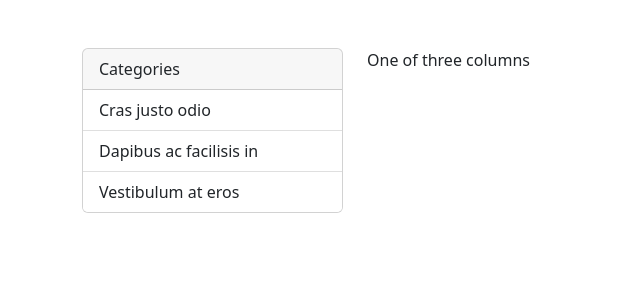
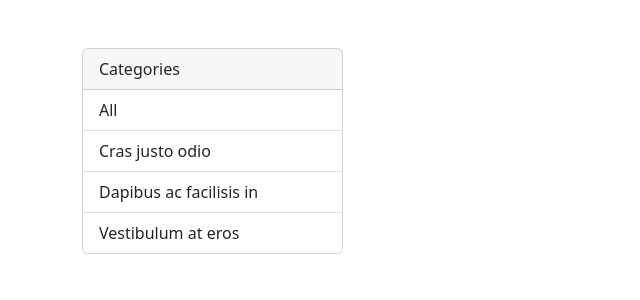
Before and after one commit to Thuotracy/photo-album, a Django app: page / in a window 1280 px wide. Shown: the top 300 px of the page, without its empty margins (0-640 px from the left). Run offline with Django 4.2, Linux system fonts and the light colour scheme.

Commit message:
created an option for all in the menu

```diff
--- a/photos/templates/photos/gallery.html
+++ b/photos/templates/photos/gallery.html
@@ -19,6 +19,7 @@
                     Categories
                     </div>
                     <ul class="list-group list-group-flush">
+                    <li class="list-group-item">All</li>
                     <li class="list-group-item">Cras justo odio</li>
                     <li class="list-group-item">Dapibus ac facilisis in</li>
                     <li class="list-group-item">Vestibulum at eros</li>
@@ -26,7 +27,11 @@
                 </div>
             </div>
           <div class="col-md-9">
-            One of three columns
+            <div class="row">
+                <div>
+
+                </div>
+            </div>
           </div>
 
         </div>
```
